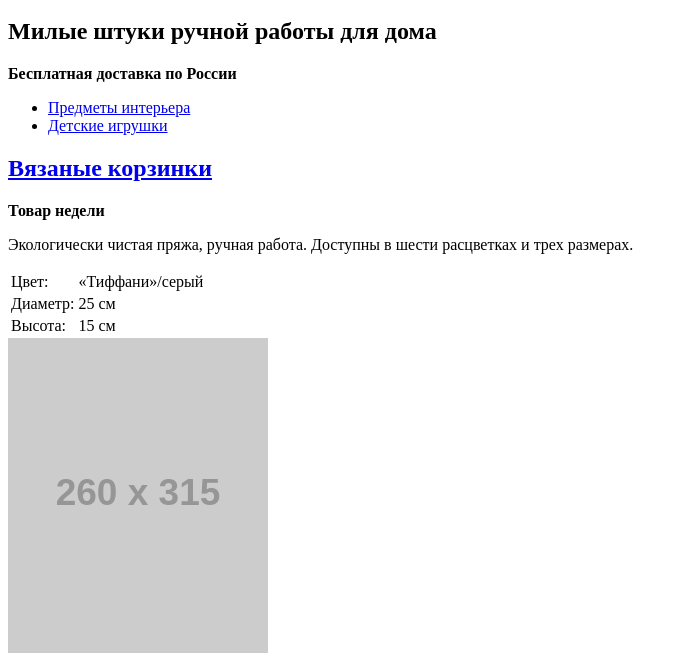
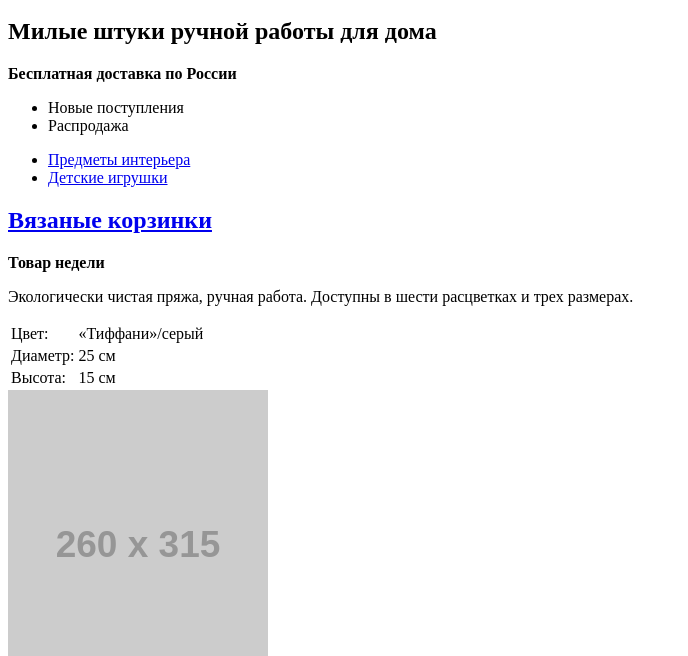
Before and after one commit to olga-tsepilova/138710-mishka-18, a website: page source/index.html in a window 1280 px wide. Shown: the part 137-793 px from the top of the page, without its empty margins (0-688 px from the left). Drawn offline with Linux system fonts and the light colour scheme; placeholder pictures from the web are drawn by us.

Commit message:
индекс - добавила ссылки для новые поступления, распродажа

```diff
--- a/source/index.html
+++ b/source/index.html
@@ -45,6 +45,18 @@
           Милые штуки ручной работы для дома
         </h1>
         <strong class="promo__delivery-info">Бесплатная доставка по России</strong>
+        <ul class="promo__product-filter">
+          <li class="promo__product-filter-item">
+            <a class="promo__product-filter-link">
+               Новые поступления
+            </a>
+          </li>
+          <li class="promo__product-filter-item">
+            <a class="promo__product-filter-link">
+              Распродажа
+            </a>
+          </li>
+        </ul>
       </section>
 
       <!-- меню каталог -->
```
